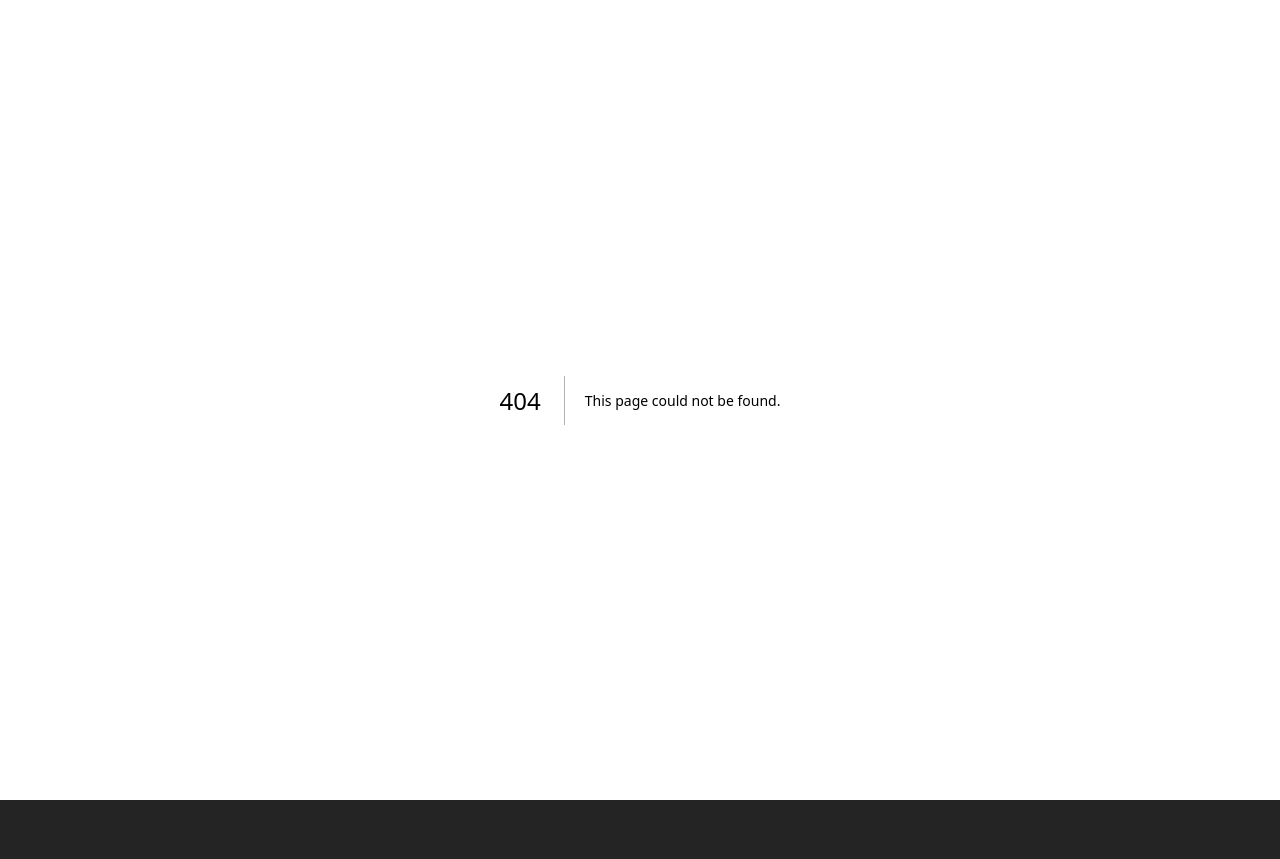
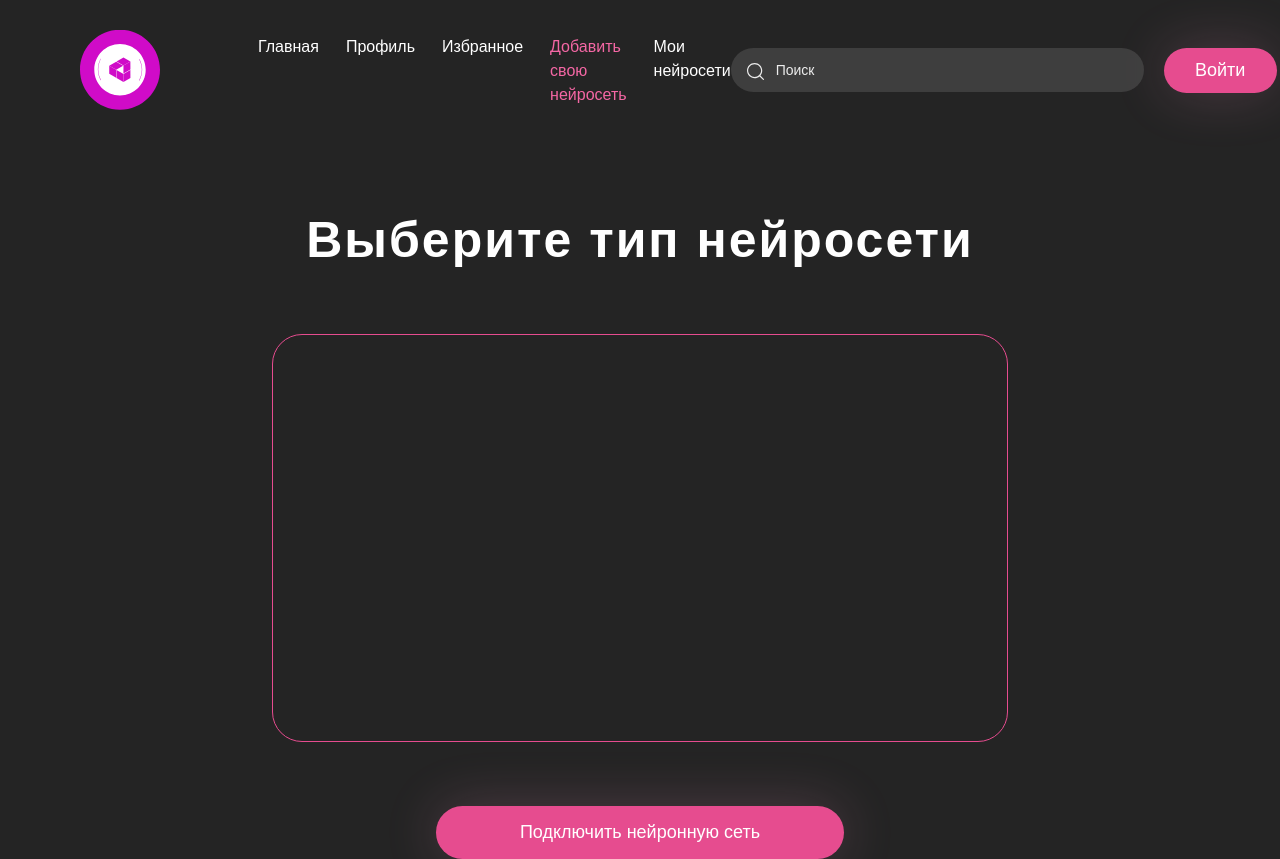
Before and after one commit to SGI12/warehouseAI_frontend, a Next.js app: page /ai_create in a window 1280 px wide. Before the commit this address had no page. Before the commit the page ends 800 px from the top, so only its background shows below. Built offline with nearby package versions, Linux system fonts and the light colour scheme; no server answers; a web font is replaced by a local one.

Commit message:
added userloggedin handler

```diff
--- a/src/components/buttons/button.ts
+++ b/src/components/buttons/button.ts
@@ -5,11 +5,10 @@ const opensans = Open_Sans({
     subsets: ['cyrillic'],
 })
 interface ButtonProps {
-    hidden?: boolean;
+    hidden?: boolean | Promise<any>;
+    // className: opensans.className
 }
-export const ButtonStyled = styled.button.attrs({
-    className: opensans.className
-})<ButtonProps>`
+export const ButtonStyled = styled.button<ButtonProps>`
     width: 408px;
     padding: 14px 110px;
     background: var(--accent, #E64C8F);
@@ -21,7 +20,7 @@ export const ButtonStyled = styled.button.attrs({
     border-radius: 30px;
     border: none;
     cursor: pointer;
-    display: ${props => (props.hidden == true) ? 'none' : 'block'};
+    display: ${({ hidden }) => hidden === true ? "none" : "block"};
     &:hover {
         background: #F467A4;
 
@@ -61,3 +60,10 @@ width: 113px;
 height: 45px;
 
 `
+
+export const AddAiButton = styled(ButtonStyled)`
+
+box-shadow: 0px 0px 56px 0px rgba(251, 157, 198, 0.20);
+padding: 14px 30px;
+
+`
--- a/src/components/footer/footer.tsx
+++ b/src/components/footer/footer.tsx
@@ -2,13 +2,11 @@
 import React from 'react';
 import { FooterContainer, Block, MenuFooter, SociaL, ChildBlok, Logo, DownBlock, UpBlock, Policy} from './styled';
 import { usePathname } from 'next/navigation';
-import { NavBarLink } from '../links/Link';
+import { NavBarLink } from '../links/link';
 import Image from 'next/image';
-import { TextDefaultStyled } from '../paragraphs/P';
 
 const Footer = () => {
     const pathname = usePathname();
-    console.log(pathname === '/');
     return (
         <FooterContainer>
             <UpBlock>
--- a/src/components/header/header.tsx
+++ b/src/components/header/header.tsx
@@ -1,23 +1,27 @@
 import { isUser } from "@/http";
-import { AuthButtonHomePage } from "../buttons/Button";
-import { LinkNoStyles } from "../links/Link";
+import { AuthButtonHomePage } from "../buttons/button";
+import { LinkNoStyles } from "../links/link";
 import NavBar from "../navbar/NavBar";
 import { SearchFieldMainPage } from "../search-field/styled";
 import { HeaderContainer, LogoSmall, SearchAndButtonContainer } from "./styled";
+import { usePathname } from "next/navigation";
+import Image from "next/image";
 
 
 const Header = () => {
-
+    console.log(isUser())
+    const pathname = usePathname();
     return (
         <HeaderContainer>
             <LogoSmall>
-                <img src="/logo_small.svg" alt="logo_small"/>
+                <Image src="/logo_small.svg" alt="logo_small" width={80} height={80}/>
             </LogoSmall>
             <NavBar/>
             <SearchAndButtonContainer>
             <SearchFieldMainPage/>
+
             <LinkNoStyles href={'/auth'}>
-                <AuthButtonHomePage hidden={!isUser()}>Войти</AuthButtonHomePage>
+                <AuthButtonHomePage hidden={isUser()}> Войти </AuthButtonHomePage>
             </LinkNoStyles>
             </SearchAndButtonContainer>
         </HeaderContainer>
--- a/src/components/navbar/NavBar.tsx
+++ b/src/components/navbar/NavBar.tsx
@@ -1,13 +1,11 @@
 'use client'
 import React from 'react';
 import { NavBarContainer } from './styled';
-import { TextDefaultStyled } from '../paragraphs/P';
-import { LinkNoStyles, NavBarLink } from '../links/Link';
+import { LinkNoStyles, NavBarLink } from '../links/link';
 import { usePathname } from 'next/navigation';
 
 const NavBar = () => {
     const pathname = usePathname();
-    console.log(pathname === '/');
     return (
         <NavBarContainer>
             <LinkNoStyles href={'/'}>
@@ -15,7 +13,9 @@ const NavBar = () => {
             </LinkNoStyles>
             <NavBarLink color='#ffffff'>Профиль</NavBarLink>
             <NavBarLink color='#ffffff'>Избранное</NavBarLink>
-            <NavBarLink color='#ffffff'>Добавить свою нейросеть</NavBarLink>
+            <LinkNoStyles href={'/ai_create'}>
+                <NavBarLink className={`${pathname === '/ai_create' ? 'active-bar' : ''}`} color='#ffffff'>Добавить свою нейросеть</NavBarLink>
+            </LinkNoStyles>
             <NavBarLink color='#ffffff'>Мои нейросети</NavBarLink>
         </NavBarContainer>
     );
--- a/src/http/index.ts
+++ b/src/http/index.ts
@@ -1,20 +1,28 @@
 
 import axios from "axios";
 
+
 export const isUser = async () => {
-    let isLoggedIn = false
-    await axios.get('http://217.25.95.4:8010/auth/whoami', {
+    const result = await axios.get('https://api.warehousai.com/api/auth/whoami', {
         withCredentials: true
     }
 
     )
     .then((res) => {
-        if (res.status == 200)
-            console.log('true')
+        if (res.status === 200)
+            {
+                return true
+            }
+        else
+            {
+                return false
+            }
+
 
     })
     .catch((err) => {
         console.log(err.response?.data)
     })
-    return isLoggedIn
+    console.log('RESPONSE: ', result)
+    return result
 }
--- a/src/pages/Auth/index.tsx
+++ b/src/pages/Auth/index.tsx
@@ -1,5 +1,4 @@
 
-import { NextPage } from 'next'
 import { AuthMainContainer, LogoBig } from './styled'
 import AuthCard from '@/components/auth-card/AuthCard'
 
--- a/src/pages/Home/index.tsx
+++ b/src/pages/Home/index.tsx
@@ -32,7 +32,6 @@ const HomePage = () => {
                 <SubHeaderPink>Всего лишь в два клика</SubHeaderPink>
                 <H1MainPage color="#ffffff">Оживите свои идеи с помощью нейросетей</H1MainPage>
                 <TaskSolveInput placeholder="Какую задачу хотите решить?"/>
-                <button onClick={(e:any) => isUser()}>isUser</button>
                 <GetNeuralButton>
                     Подобрать нейросеть
                     <Arrow/>
--- a/src/pages/Home/styled.ts
+++ b/src/pages/Home/styled.ts
@@ -1,6 +1,6 @@
 'use client'
 import { BriefCard } from "@/components/brief-card/styled";
-import { ButtonStyled } from "@/components/buttons/Button";
+import { ButtonStyled } from "@/components/buttons/button";
 import { H1Styled } from "@/components/headers-text/HeaderText";
 import { InputStyled } from "@/components/inputs/Input";
 import { TextDefaultStyled } from "@/components/paragraphs/P";
--- /dev/null
+++ b/src/pages/ai_create/index.tsx
@@ -0,0 +1,23 @@
+
+import Header from "@/components/header/header"
+import { AiCreateContainer, AiCreateHeader, TypeChooseContainer, TypeChooseInput } from "./styled"
+import Footer from "@/components/footer/footer"
+import { AddAiButton } from "@/components/buttons/button"
+
+
+const AiCreatePage = () => {
+    return (
+        <AiCreateContainer>
+        <Header/>
+        <AiCreateHeader color="#ffffff">Выберите тип нейросети</AiCreateHeader>
+        <TypeChooseContainer>
+            <TypeChooseInput>
+
+            </TypeChooseInput>
+        </TypeChooseContainer>
+        <AddAiButton>Подключить нейронную сеть</AddAiButton>
+        </AiCreateContainer>
+    )
+}
+
+export default AiCreatePage
--- /dev/null
+++ b/src/pages/ai_create/styled.ts
@@ -0,0 +1,31 @@
+import { H1Styled } from "@/components/headers-text/HeaderText";
+import styled from "styled-components";
+
+export const AiCreateContainer = styled.div`
+
+display: flex;
+flex-direction: column;
+align-items: center;
+width: 100vw;
+`
+
+export const AiCreateHeader = styled(H1Styled)`
+
+padding-top: 100px;
+
+`
+export const TypeChooseContainer = styled.div`
+
+padding: 64px 80px 0px 80px;
+width: 70%;
+height: 472px;
+margin-bottom: 64px;
+`
+
+export const TypeChooseInput = styled.div`
+
+width: 100%;
+border-radius: 30px;
+border: 1px solid var(--accent, #E64C8F);
+height: 100%;
+`
```
Also changed, not shown: src/components/auth-card/AuthCard.tsx (+10 -12 lines), src/components/registration-card/RegistrationCard.tsx (+4 -4 lines).
